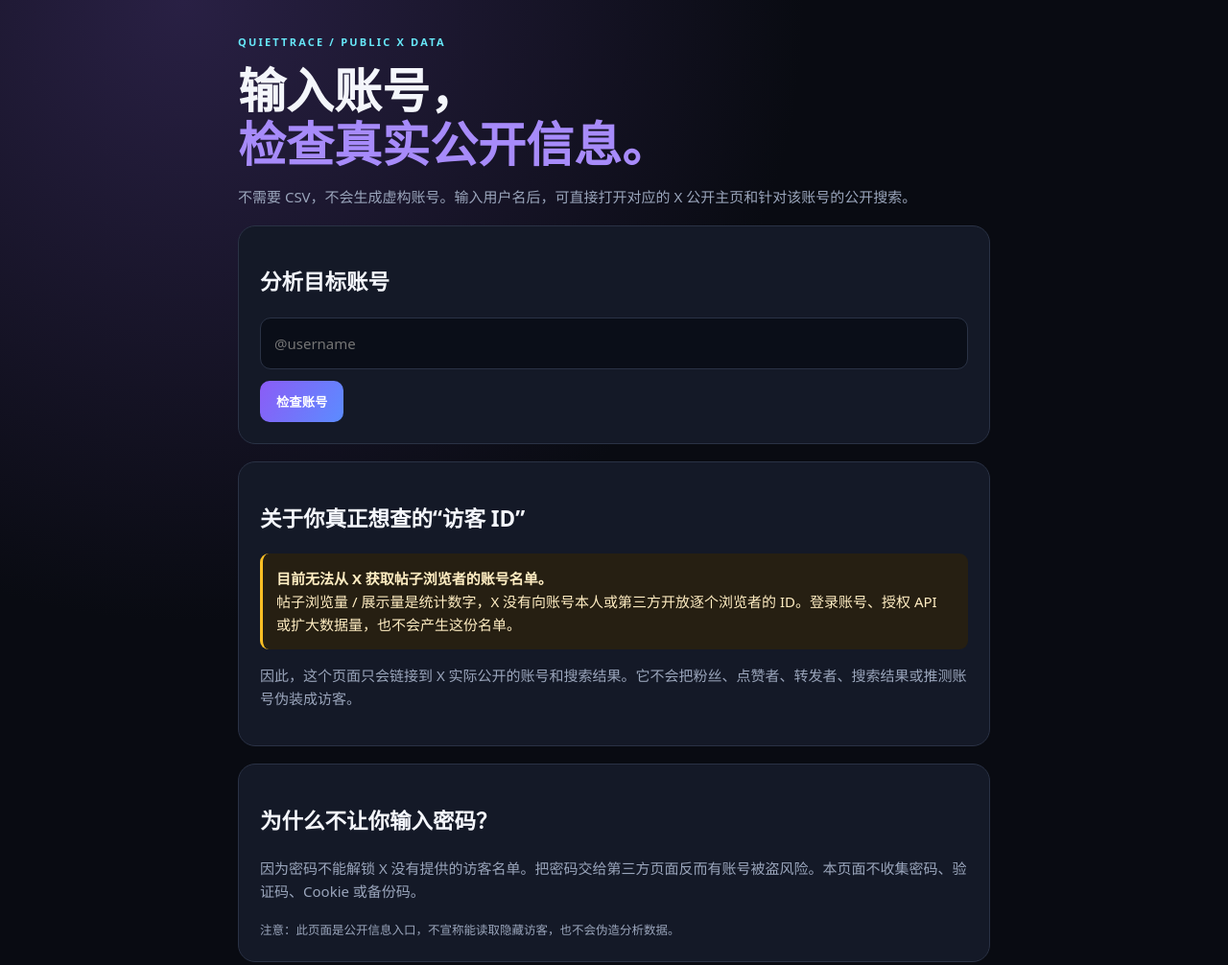
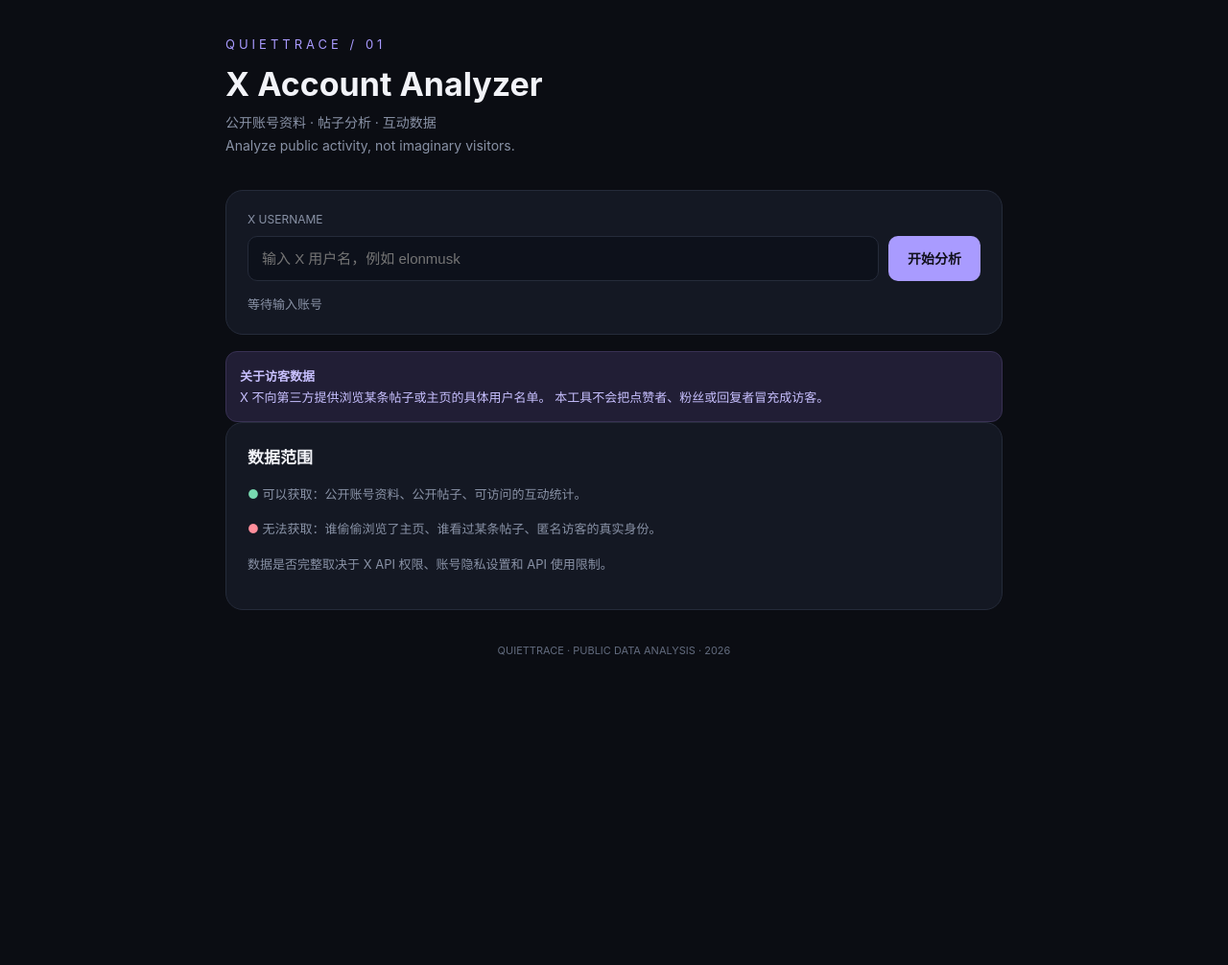
Before and after one commit to evelllyns123-png/szkw, a plain HTML site: page index.html in a window 1280 px wide. Shown: the whole page at 96% size. After the commit the page ends 800 px from the top, so only its background shows below. Drawn offline with Linux system fonts and the light colour scheme.

Commit message:
Update index.html

```diff
--- a/index.html
+++ b/index.html
@@ -1,59 +1,641 @@
-<!doctype html>
+<!DOCTYPE html>
+
 <html lang="zh-CN">
+
 <head>
-<meta charset="utf-8"><meta name="viewport" content="width=device-width,initial-scale=1">
-<title>QuietTrace｜X 公开数据分析</title>
+
+<meta charset="UTF-8">
+
+<meta name="viewport" content="width=device-width, initial-scale=1.0">
+
+<title>QuietTrace · X Account Analyzer</title>
+
 <style>
-:root{color-scheme:dark;--bg:#090b12;--panel:#141927;--line:#2a3245;--muted:#9aa5bb;--text:#f4f6fb;--violet:#a78bfa;--cyan:#67e8f9}
-*{box-sizing:border-box}body{margin:0;background:radial-gradient(ellipse at 15% 0%,#292044 0,transparent 42%),var(--bg);color:var(--text);font:15px/1.6 system-ui,-apple-system,sans-serif}
-main{max-width:820px;margin:auto;padding:35px 18px 70px}.tag{color:var(--cyan);font-size:11px;letter-spacing:.2em;font-weight:700}
-h1{font-size:clamp(32px,7vw,50px);line-height:1.12;margin:13px 0}h1 span{color:var(--violet)}p{color:var(--muted)}
-.panel{background:var(--panel);border:1px solid var(--line);border-radius:18px;padding:22px;margin:18px 0}
-input{width:100%;background:#0a0e18;color:white;border:1px solid var(--line);padding:14px;border-radius:11px;font:inherit}
-button{background:linear-gradient(120deg,#8b5cf6,#5b8cff);border:0;color:white;border-radius:10px;padding:12px 17px;font-weight:700;margin-top:12px;cursor:pointer}
-.actions{display:flex;gap:10px;flex-wrap:wrap}.actions a{display:inline-block;text-decoration:none;background:#252d40;color:#e6e9f5;border:1px solid #37415a;padding:11px 14px;border-radius:10px;margin-top:10px}
-.notice{padding:14px;border-left:3px solid var(--cyan);background:#10202a;border-radius:9px;color:#d7f7fb}.warn{border-color:#fbbf24;background:#261f12;color:#ffedc2}
-small{color:var(--muted)}#out{display:none}.item{padding:12px 0;border-bottom:1px solid var(--line)}.item:last-child{border:0}.muted{color:var(--muted)}
-</style></head>
-<body><main>
-<div class="tag">QUIETTRACE / PUBLIC X DATA</div>
-<h1>输入账号，<br><span>检查真实公开信息。</span></h1>
-<p>不需要 CSV，不会生成虚构账号。输入用户名后，可直接打开对应的 X 公开主页和针对该账号的公开搜索。</p>
+
+:root {
+
+  --bg: #0b0d13;
+
+  --panel: #141823;
+
+  --line: #252b3a;
+
+  --text: #f2f3f8;
+
+  --muted: #8992a6;
+
+  --accent: #a99bff;
+
+  --green: #78d9b0;
+
+  --red: #ff8e9b;
+
+}
+
+* { box-sizing: border-box; }
+
+body {
+
+  margin: 0;
+
+  background: var(--bg);
+
+  color: var(--text);
+
+  font-family: -apple-system, BlinkMacSystemFont, "Segoe UI", sans-serif;
+
+}
+
+main {
+
+  max-width: 850px;
+
+  margin: auto;
+
+  padding: 38px 20px 70px;
+
+}
+
+header { margin-bottom: 34px; }
+
+.logo {
+
+  font-size: 13px;
+
+  letter-spacing: 4px;
+
+  color: var(--accent);
+
+}
+
+h1 { font-size: 34px; margin: 13px 0 8px; }
+
+.subtitle {
+
+  color: var(--muted);
+
+  font-size: 14px;
+
+  line-height: 1.7;
+
+}
+
+.panel {
+
+  background: var(--panel);
+
+  border: 1px solid var(--line);
+
+  border-radius: 18px;
+
+  padding: 22px;
+
+  margin-bottom: 17px;
+
+}
+
+.label {
+
+  font-size: 12px;
+
+  color: var(--muted);
+
+  margin-bottom: 10px;
+
+}
+
+.inputrow { display: flex; gap: 10px; }
+
+input {
+
+  flex: 1;
+
+  min-width: 0;
+
+  background: #0d111b;
+
+  border: 1px solid var(--line);
+
+  border-radius: 10px;
+
+  padding: 14px;
+
+  color: white;
+
+  font-size: 15px;
+
+  outline: none;
+
+}
+
+input:focus { border-color: var(--accent); }
+
+button {
+
+  border: 0;
+
+  border-radius: 10px;
+
+  padding: 0 20px;
+
+  background: var(--accent);
+
+  color: #11101b;
+
+  font-weight: 700;
+
+  font-size: 14px;
+
+  cursor: pointer;
+
+}
+
+button:disabled { opacity: .5; cursor: wait; }
+
+.notice {
+
+  background: #211e35;
+
+  border: 1px solid #383153;
+
+  color: #c8c0ff;
+
+  border-radius: 12px;
+
+  padding: 14px;
+
+  font-size: 13px;
+
+  line-height: 1.7;
+
+}
+
+.status {
+
+  font-size: 13px;
+
+  color: var(--muted);
+
+  margin-top: 14px;
+
+}
+
+.profile { display: flex; align-items: center; gap: 16px; }
+
+.avatar {
+
+  width: 72px;
+
+  height: 72px;
+
+  border-radius: 50%;
+
+  object-fit: cover;
+
+  background: #252b3a;
+
+}
+
+.name { font-size: 20px; font-weight: 700; }
+
+.handle { color: var(--muted); font-size: 13px; margin-top: 5px; }
+
+.bio {
+
+  font-size: 14px;
+
+  line-height: 1.7;
+
+  color: #c4cad8;
+
+  margin-top: 16px;
+
+}
+
+.stats {
+
+  display: grid;
+
+  grid-template-columns: repeat(3, 1fr);
+
+  gap: 10px;
+
+  margin-top: 20px;
+
+}
+
+.stat {
+
+  background: #0d111b;
+
+  padding: 15px;
+
+  border-radius: 12px;
+
+}
+
+.stat strong { display: block; font-size: 22px; margin-bottom: 5px; }
+
+.stat span { font-size: 11px; color: var(--muted); }
+
+.section-title { font-size: 17px; font-weight: 700; margin-bottom: 16px; }
+
+.post {
+
+  border-top: 1px solid var(--line);
+
+  padding: 16px 0;
+
+  font-size: 14px;
+
+  line-height: 1.7;
+
+  overflow-wrap: anywhere;
+
+}
+
+.post:first-of-type { border-top: 0; }
+
+.post-meta { font-size: 12px; color: var(--muted); margin-top: 9px; }
+
+.post a { color: var(--accent); text-decoration: none; }
+
+.empty { color: var(--muted); font-size: 13px; line-height: 1.8; }
+
+.hidden { display: none; }
+
+footer {
+
+  text-align: center;
+
+  color: #626b7e;
+
+  font-size: 11px;
+
+  margin-top: 35px;
+
+}
+
+@media (max-width: 520px) {
+
+  h1 { font-size: 28px; }
+
+  .inputrow { flex-direction: column; }
+
+  button { padding: 14px; }
+
+  .stats { grid-template-columns: repeat(2, 1fr); }
+
+}
+
+</style>
+
+</head>
+
+<body>
+
+<main>
+
+<header>
+
+  <div class="logo">QUIETTRACE / 01</div>
+
+  <h1>X Account Analyzer</h1>
+
+  <div class="subtitle">
+
+    公开账号资料 · 帖子分析 · 互动数据<br>
+
+    Analyze public activity, not imaginary visitors.
+
+  </div>
+
+</header>
+
 <section class="panel">
-<h2>分析目标账号</h2>
-<input id="handle" type="text" placeholder="@username" autocomplete="off">
-<div class="actions">
-<button id="go">检查账号</button>
+
+  <div class="label">X USERNAME</div>
+
+  <div class="inputrow">
+
+    <input id="username" placeholder="输入 X 用户名，例如 elonmusk">
+
+    <button id="searchBtn" onclick="analyze()">开始分析</button>
+
+  </div>
+
+  <div class="status" id="status">等待输入账号</div>
+
+</section>
+
+<div class="notice">
+
+  <strong>关于访客数据</strong><br>
+
+  X 不向第三方提供浏览某条帖子或主页的具体用户名单。
+
+  本工具不会把点赞者、粉丝或回复者冒充成访客。
+
 </div>
-<div id="out">
-<div class="item"><b id="profileTitle"></b><div class="actions"><a id="profile" target="_blank" rel="noopener">打开真实 X 主页 ↗</a></div></div>
-<div class="item"><b>公开帖子搜索</b><p>查看 X 搜索中能公开检索到的该账号帖子。搜索结果由 X 提供，不由本页面编造。</p><a id="posts" target="_blank" rel="noopener">查看该账号公开帖子 ↗</a></div>
-<div class="item"><b>公开提及搜索</b><p>查看公开帖子中提及该账号的内容。提及不等于访问。</p><a id="mentions" target="_blank" rel="noopener">查看公开提及 ↗</a></div>
-<div class="item"><b>公开回复搜索</b><p>查看公开回复记录。回复只能证明互动，不能证明所有浏览者。</p><a id="replies" target="_blank" rel="noopener">查看公开回复 ↗</a></div>
-</div>
+
+<section id="profileSection" class="panel hidden">
+
+  <div class="section-title">账号资料</div>
+
+  <div class="profile">
+
+    <img id="avatar" class="avatar" alt="头像">
+
+    <div>
+
+      <div class="name" id="displayName"></div>
+
+      <div class="handle" id="handle"></div>
+
+    </div>
+
+  </div>
+
+  <div class="bio" id="bio"></div>
+
+  <div class="stats">
+
+    <div class="stat"><strong id="followers">—</strong><span>粉丝</span></div>
+
+    <div class="stat"><strong id="following">—</strong><span>关注</span></div>
+
+    <div class="stat"><strong id="tweets">—</strong><span>帖子数量</span></div>
+
+  </div>
+
+  <p>
+
+    <a id="profileLink" target="_blank" rel="noopener noreferrer"
+
+       style="color:var(--accent);font-size:13px">打开 X 主页 ↗</a>
+
+  </p>
+
 </section>
+
+<section id="postsSection" class="panel hidden">
+
+  <div class="section-title">最近公开帖子</div>
+
+  <div id="posts"></div>
+
+</section>
+
 <section class="panel">
-<h2>关于你真正想查的“访客 ID”</h2>
-<div class="notice warn"><b>目前无法从 X 获取帖子浏览者的账号名单。</b><br>帖子浏览量 / 展示量是统计数字，X 没有向账号本人或第三方开放逐个浏览者的 ID。登录账号、授权 API 或扩大数据量，也不会产生这份名单。</div>
-<p>因此，这个页面只会链接到 X 实际公开的账号和搜索结果。它不会把粉丝、点赞者、转发者、搜索结果或推测账号伪装成访客。</p>
+
+  <div class="section-title">数据范围</div>
+
+  <div class="empty">
+
+    <p><span style="color:var(--green)">●</span> 可以获取：公开账号资料、公开帖子、可访问的互动统计。</p>
+
+    <p><span style="color:var(--red)">●</span> 无法获取：谁偷偷浏览了主页、谁看过某条帖子、匿名访客的真实身份。</p>
+
+    <p>数据是否完整取决于 X API 权限、账号隐私设置和 API 使用限制。</p>
+
+  </div>
+
 </section>
-<section class="panel">
-<h2>为什么不让你输入密码？</h2>
-<p>因为密码不能解锁 X 没有提供的访客名单。把密码交给第三方页面反而有账号被盗风险。本页面不收集密码、验证码、Cookie 或备份码。</p>
-<small>注意：此页面是公开信息入口，不宣称能读取隐藏访客，也不会伪造分析数据。</small>
-</section>
+
+<footer>QUIETTRACE · PUBLIC DATA ANALYSIS · 2026</footer>
+
 </main>
+
 <script>
-const $=id=>document.getElementById(id);
-$('go').addEventListener('click',()=>{
- let u=$('handle').value.trim().replace(/^@/,'').replace(/^https?:\/\/(www\.)?x\.com\//,'').replace(/\/.*$/,'');
- if(!u||!/^[A-Za-z0-9_]{1,15}$/.test(u)){alert('请输入有效的 X 用户名，例如 @username');return}
- const enc=encodeURIComponent(u);
- $('profileTitle').textContent='目标账号：@'+u;
- $('profile').href='https://x.com/'+enc;
- $('posts').href='https://x.com/search?q='+encodeURIComponent('from:'+u)+'&src=typed_query';
- $('mentions').href='https://x.com/search?q='+encodeURIComponent('@'+u)+'&src=typed_query';
- $('replies').href='https://x.com/search?q='+encodeURIComponent('to:'+u)+'&src=typed_query';
- $('out').style.display='block';
+
+const API_BASE = "https://api.x.com/2";
+
+function formatNumber(n) {
+
+  return Number(n || 0).toLocaleString("zh-CN");
+
+}
+
+function setStatus(message) {
+
+  document.getElementById("status").textContent = message;
+
+}
+
+async function analyze() {
+
+  const username = document.getElementById("username")
+
+    .value.trim().replace(/^@/, "");
+
+  if (!/^[A-Za-z0-9_]{1,15}$/.test(username)) {
+
+    setStatus("请输入有效的 X 用户名。");
+
+    return;
+
+  }
+
+  const token = prompt(
+
+    "请输入你自己的 X API Bearer Token。\n" +
+
+    "Token 仅用于本次浏览器请求，不要把它提交到 GitHub。"
+
+  );
+
+  if (!token || !token.trim()) {
+
+    setStatus("未提供 API Token，无法查询实时数据。");
+
+    return;
+
+  }
+
+  const button = document.getElementById("searchBtn");
+
+  button.disabled = true;
+
+  setStatus("正在查询 X 公开数据……");
+
+  try {
+
+    const headers = {
+
+      "Authorization": "Bearer " + token.trim()
+
+    };
+
+    const userUrl = API_BASE + "/users/by/username/" +
+
+      encodeURIComponent(username) +
+
+      "?user.fields=profile_image_url,description,public_metrics,created_at";
+
+    const userResponse = await fetch(userUrl, { headers });
+
+    const userResult = await userResponse.json();
+
+    if (!userResponse.ok) {
+
+      throw new Error(
+
+        userResult.detail ||
+
+        userResult.title ||
+
+        userResult.error ||
+
+        "查询失败，HTTP " + userResponse.status
+
+      );
+
+    }
+
+    const user = userResult.data;
+
+    if (!user) throw new Error("没有找到这个公开账号。");
+
+    document.getElementById("avatar").src =
+
+      (user.profile_image_url || "").replace("_normal", "_400x400");
+
+    document.getElementById("displayName").textContent = user.name || "";
+
+    document.getElementById("handle").textContent = "@" + user.username;
+
+    document.getElementById("bio").textContent =
+
+      user.description || "该账号没有公开简介。";
+
+    const metrics = user.public_metrics || {};
+
+    document.getElementById("followers").textContent =
+
+      formatNumber(metrics.followers_count);
+
+    document.getElementById("following").textContent =
+
+      formatNumber(metrics.following_count);
+
+    document.getElementById("tweets").textContent =
+
+      formatNumber(metrics.tweet_count);
+
+    document.getElementById("profileLink").href =
+
+      "https://x.com/" + encodeURIComponent(user.username);
+
+    document.getElementById("profileSection").classList.remove("hidden");
+
+    document.getElementById("postsSection").classList.add("hidden");
+
+    setStatus("账号资料查询成功，正在查询最近公开帖子……");
+
+    const postsUrl = API_BASE + "/users/" + encodeURIComponent(user.id) +
+
+      "/tweets?max_results=10&tweet.fields=created_at,public_metrics,conversation_id";
+
+    const postsResponse = await fetch(postsUrl, { headers });
+
+    const postsResult = await postsResponse.json();
+
+    if (!postsResponse.ok) {
+
+      throw new Error(
+
+        postsResult.detail ||
+
+        postsResult.title ||
+
+        "账号资料已取得，但帖子查询失败。"
+
+      );
+
+    }
+
+    const posts = postsResult.data || [];
+
+    const container = document.getElementById("posts");
+
+    container.replaceChildren();
+
+    if (posts.length === 0) {
+
+      container.textContent = "没有取得可显示的公开帖子。";
+
+    }
+
+    posts.forEach(post => {
+
+      const item = document.createElement("div");
+
+      item.className = "post";
+
+      const content = document.createElement("div");
+
+      content.textContent = post.text;
+
+      const meta = document.createElement("div");
+
+      meta.className = "post-meta";
+
+      const m = post.public_metrics || {};
+
+      meta.textContent =
+
+        (post.created_at ? new Date(post.created_at).toLocaleString() : "") +
+
+        " · 浏览量：" + formatNumber(m.impression_count) +
+
+        " · 点赞：" + formatNumber(m.like_count) +
+
+        " · 回复：" + formatNumber(m.reply_count) +
+
+        " · 转发：" + formatNumber(m.retweet_count);
+
+      const link = document.createElement("a");
+
+      link.href = "https://x.com/" + encodeURIComponent(user.username) +
+
+        "/status/" + encodeURIComponent(post.id);
+
+      link.target = "_blank";
+
+      link.rel = "noopener noreferrer";
+
+      link.textContent = "在 X 查看帖子 ↗";
+
+      item.append(content, meta, link);
+
+      container.appendChild(item);
+
+    });
+
+    document.getElementById("postsSection").classList.remove("hidden");
+
+    setStatus("分析完成。以上均为 X API 返回的公开数据。");
+
+  } catch (error) {
+
+    setStatus("查询失败：" + error.message);
+
+  } finally {
+
+    button.disabled = false;
+
+  }
+
+}
+
+document.getElementById("username").addEventListener("keydown", event => {
+
+  if (event.key === "Enter") analyze();
+
 });
-</script></body></html>
+
+</script>
+
+</body>
+
+</html>
```
